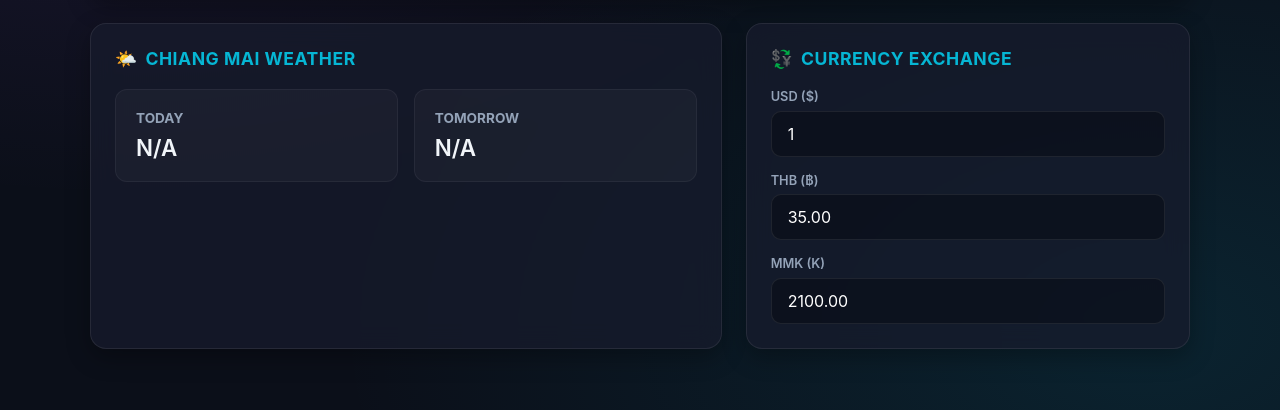
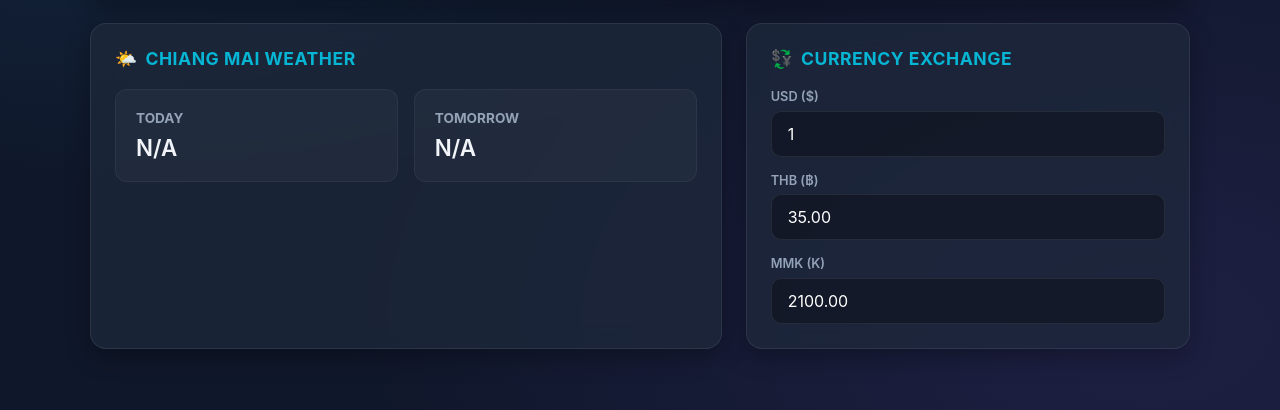
Before and after one commit to minhein97-script/Weather-and-Currency-Dashboard, a plain HTML site: page index.html in a window 1280 px wide. Shown: the part 390-800 px from the top of the page. Drawn offline with Linux system fonts and the light colour scheme; no server answers.

Commit message:
Update index.html

```diff
--- a/index.html
+++ b/index.html
@@ -6,8 +6,8 @@
   <title>Personal AI Dashboard</title>
   <style>
     :root {
-      --bg-color: #0b0f19;
-      --card-bg: rgba(23, 27, 44, 0.75);
+      --bg-color: #0f172a;
+      --card-bg: rgba(30, 41, 59, 0.75);
       --card-border: rgba(255, 255, 255, 0.08);
       --text-main: #f1f5f9;
       --text-muted: #94a3b8;
@@ -26,8 +26,8 @@
     body {
       background-color: var(--bg-color);
       background-image:
-        radial-gradient(at 10% 10%, rgba(168, 85, 247, 0.12) 0px, transparent 50%),
-        radial-gradient(at 90% 90%, rgba(6, 182, 212, 0.12) 0px, transparent 50%);
+        radial-gradient(at 10% 10%, rgba(56, 189, 248, 0.12) 0px, transparent 50%),
+        radial-gradient(at 90% 90%, rgba(139, 92, 246, 0.12) 0px, transparent 50%);
       color: var(--text-main);
       min-height: 100vh;
       padding: 2.5rem 1.5rem;
```
